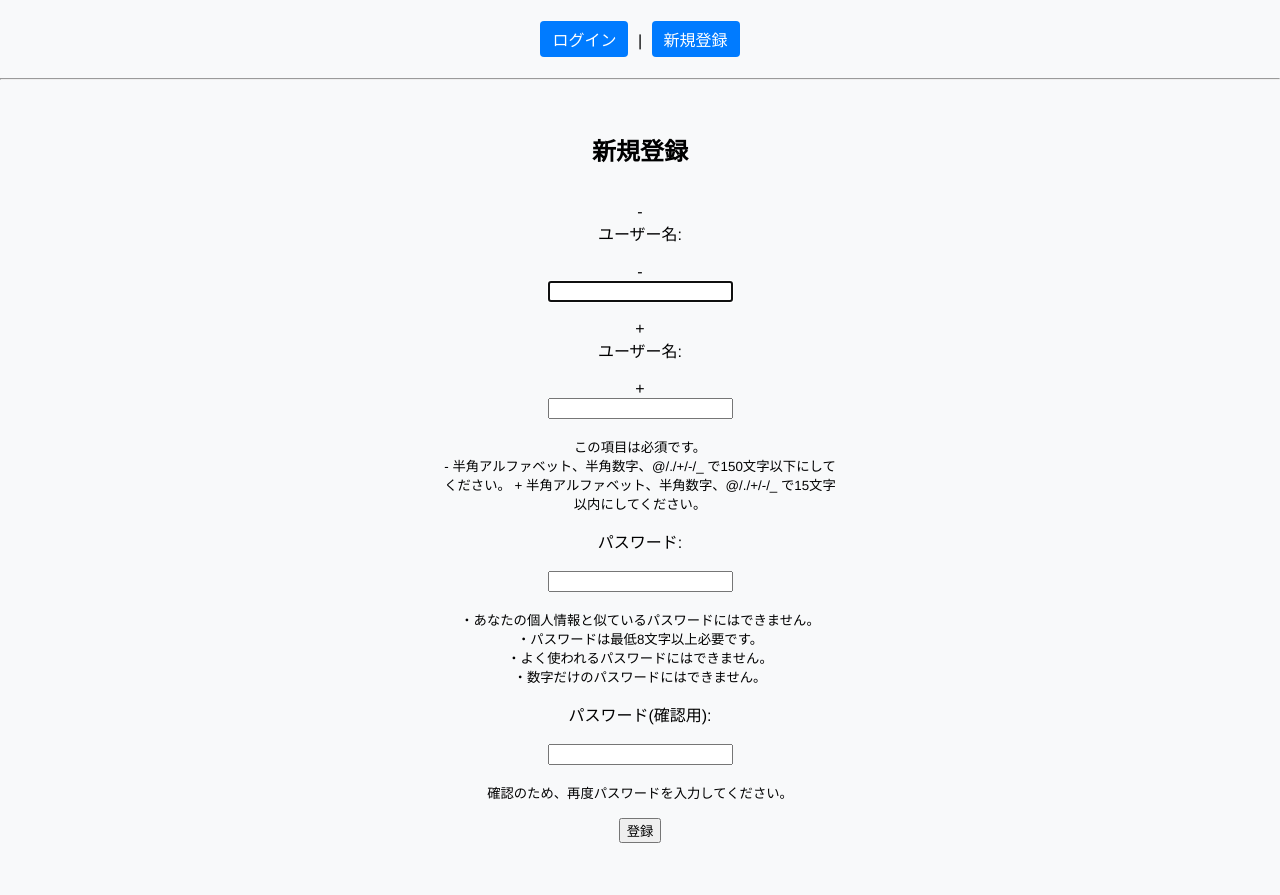
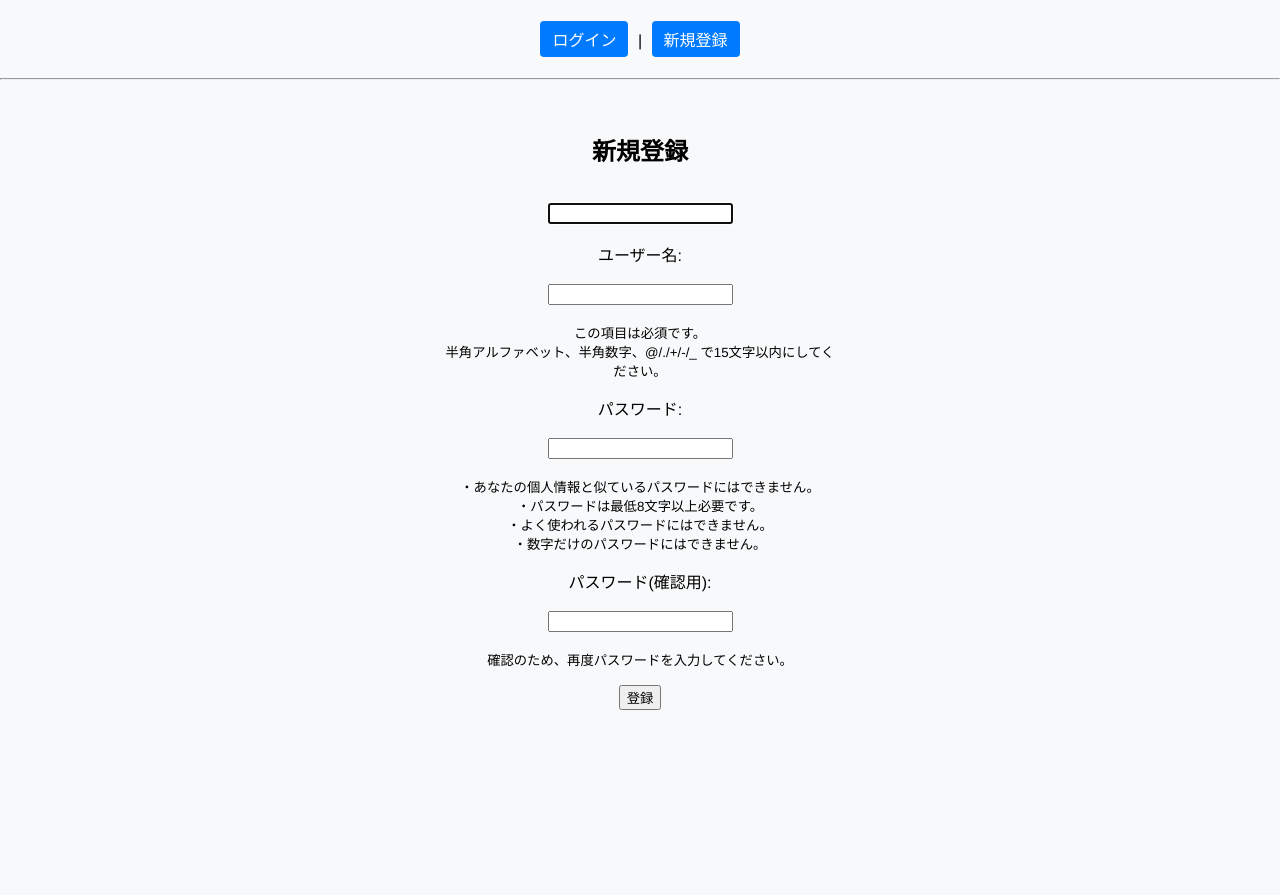
Before and after one commit to 97958697/my-first-portfolio, a Django app: page /accounts/signup/ in a window 1280 px wide. After the commit the page ends 710 px from the top, so only its background shows below. Run offline with Django 5.2, Linux system fonts and the light colour scheme.

Commit message:
新規登録画面のユーザー名入力欄を1つに統一

```diff
--- a/templates/registration/signup.html
+++ b/templates/registration/signup.html
@@ -6,14 +6,12 @@
   <form method="post">
     {% csrf_token %}
     <div class="signup-field">
--        {{ form.username.label_tag }}<br>
--        {{ form.username }}<br>
-+        {{ form.username.label_tag }}<br>
-+        <input type="text" name="{{ form.username.name }}" id="{{ form.username.id_for_label }}" maxlength="15" value="{{ form.username.value|default_if_none:'' }}"> <br>
+       {{ form.username }}<br>
+       {{ form.username.label_tag }}<br>
+       <input type="text" name="{{ form.username.name }}" id="{{ form.username.id_for_label }}" maxlength="15" value="{{ form.username.value|default_if_none:'' }}"> <br>
       <small class="help-text">
         この項目は必須です。<br>
--          半角アルファベット、半角数字、@/./+/-/_ で150文字以下にしてください。
-+          半角アルファベット、半角数字、@/./+/-/_ で15文字以内にしてください。
+半角アルファベット、半角数字、@/./+/-/_ で15文字以内にしてください。
       </small>
     </div>
     <div class="signup-field">
```
